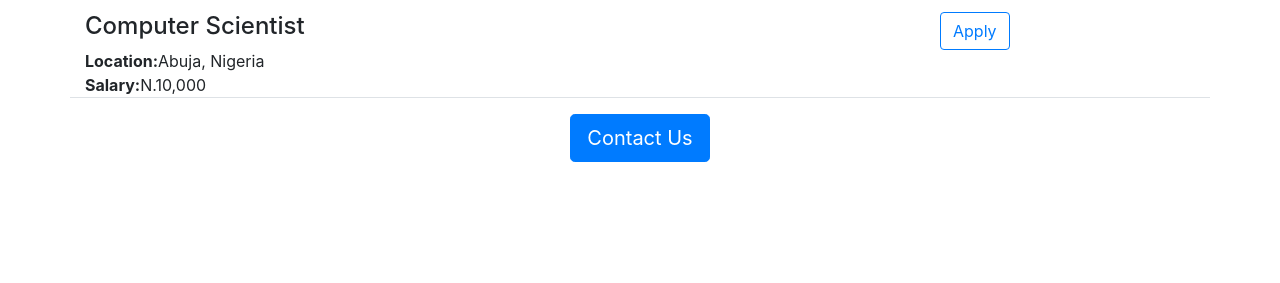
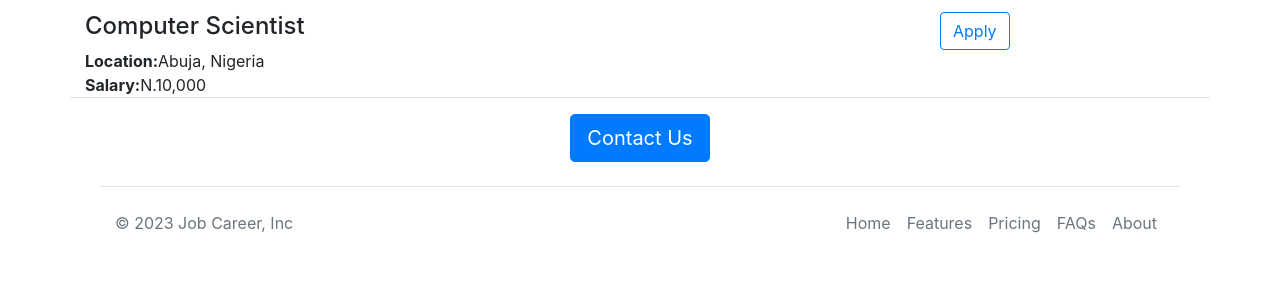
Before and after one commit to AlexAbims/job-careerv2, a Flask app: page / in a window 1280 px wide. Shown: the part 727-1010 px from the top of the page. Before the commit the page ends 889 px from the top, so only its background shows below. Run offline with Flask 2, Linux system fonts and the light colour scheme.

Commit message:
added footer

```diff
--- /dev/null
+++ b/templates/footer.html
@@ -0,0 +1,17 @@
+<div class="container">
+  <footer class="d-flex flex-wrap justify-content-between align-items-center py-3 my-4 border-top">
+    <p class="col-md-4 mb-0 text-muted">&copy; 2023 Job Career, Inc</p>
+
+    <a href="/" class="col-md-4 d-flex align-items-center justify-content-center mb-3 mb-md-0 me-md-auto link-dark text-decoration-none">
+      <svg class="bi me-2" width="40" height="32"><use xlink:href="#bootstrap"/></svg>
+    </a>
+
+    <ul class="nav col-md-4 justify-content-end">
+      <li class="nav-item"><a href="#" class="nav-link px-2 text-muted">Home</a></li>
+      <li class="nav-item"><a href="#" class="nav-link px-2 text-muted">Features</a></li>
+      <li class="nav-item"><a href="#" class="nav-link px-2 text-muted">Pricing</a></li>
+      <li class="nav-item"><a href="#" class="nav-link px-2 text-muted">FAQs</a></li>
+      <li class="nav-item"><a href="#" class="nav-link px-2 text-muted">About</a></li>
+    </ul>
+  </footer>
+</div>
--- a/templates/home.html
+++ b/templates/home.html
@@ -38,6 +38,8 @@
     <div class="text-center">
     <button class="btn btn-primary btn-lg">Contact Us</button>
     </div>
-  </div>
+
+  {% include('footer.html')%}
+    </div>
 </body>
 </html>
```
